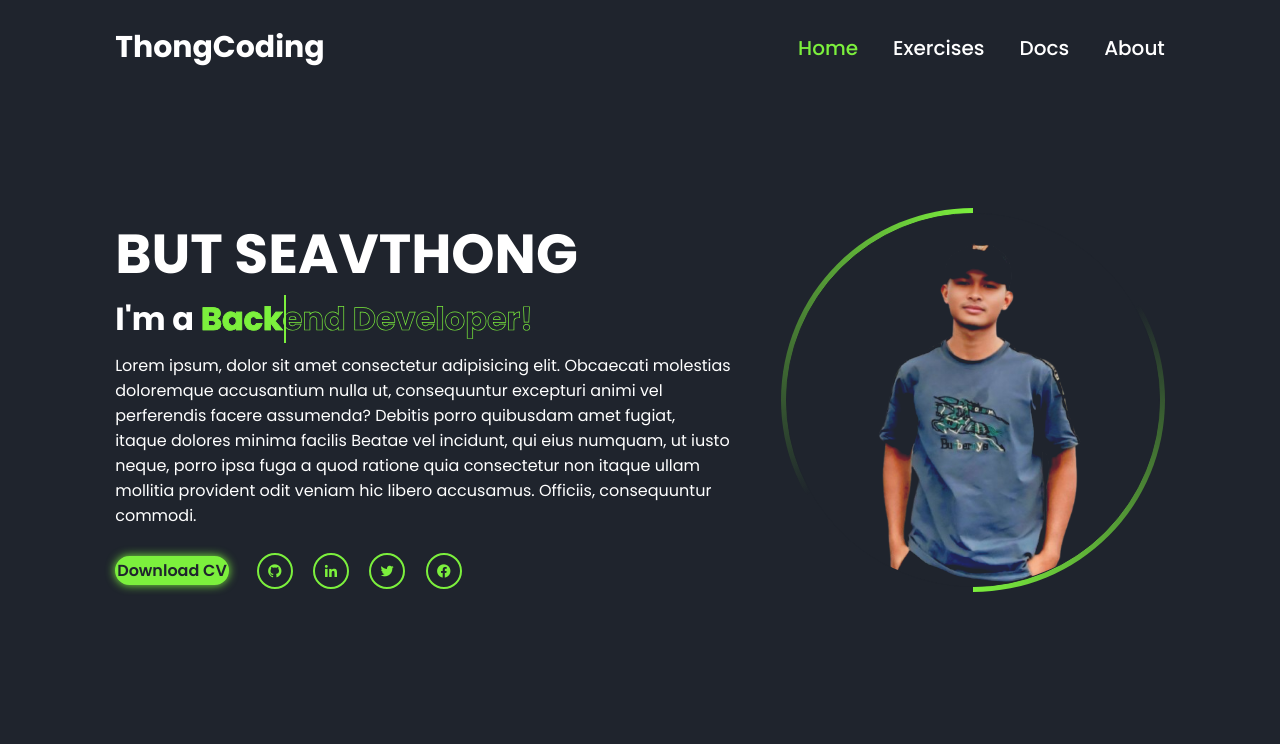
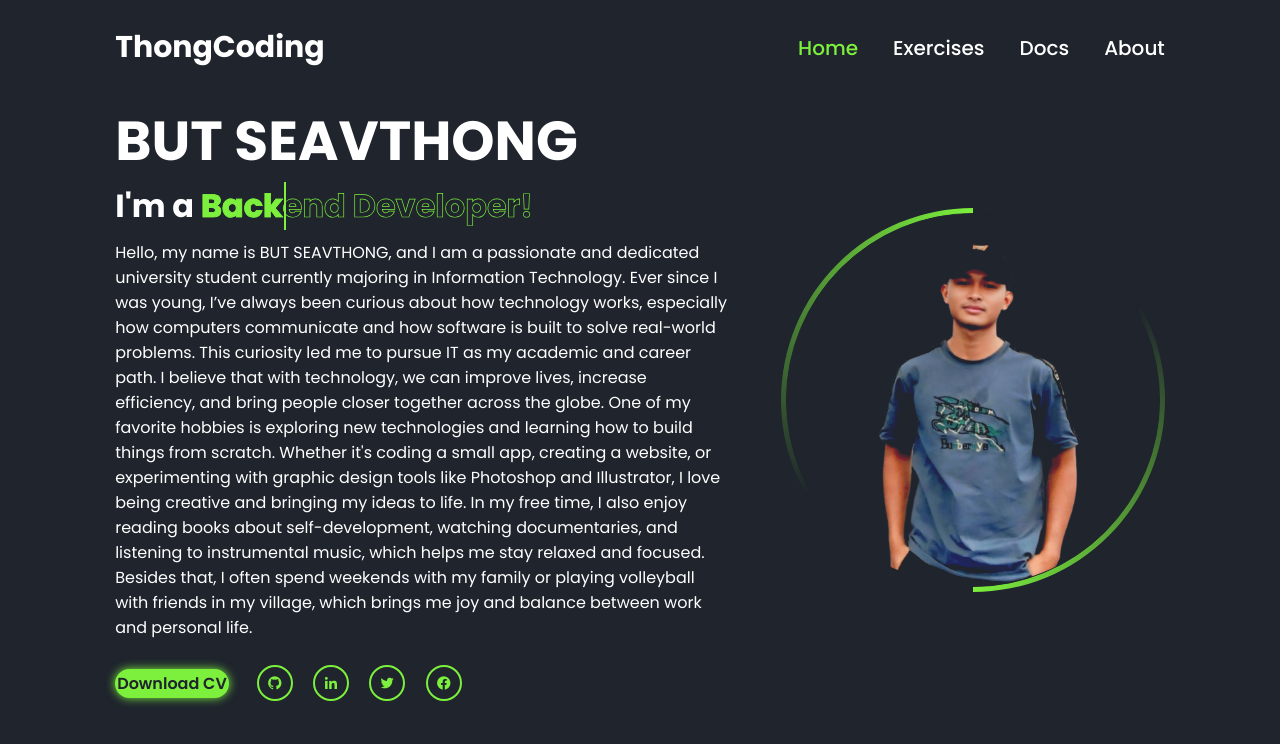
Before and after one commit to ThongFederline/BUT_SEAVTHONG_WEB003, a plain HTML site: page Pages/about.html in a window 1280 px wide. Drawn offline with nearby package versions, Linux system fonts and the light colour scheme; a web font is replaced by a local one.

Commit message:
Third commit

```diff
--- a/Pages/about.html
+++ b/Pages/about.html
@@ -45,12 +45,12 @@
             <span style="--i:1" data-text="Designer">Designer</span>
             </h2>
 
-            <p>Lorem ipsum, dolor sit amet consectetur adipisicing elit.
-                Obcaecati molestias doloremque accusantium nulla ut,
-                consequuntur excepturi animi vel perferendis facere assumenda?
-                Debitis porro quibusdam amet fugiat, itaque dolores minima facilis Beatae vel incidunt,
-             qui eius numquam, ut iusto neque, porro ipsa fuga a quod ratione quia consectetur
-             non itaque ullam mollitia provident odit veniam hic libero accusamus. Officiis, consequuntur commodi.
+            <p>Hello, my name is BUT SEAVTHONG, and I am a passionate and dedicated university student currently majoring in Information Technology.
+                 Ever since I was young, I’ve always been curious about how technology works,
+                 especially how computers communicate and how software is built to solve real-world problems. This curiosity led me to pursue IT as my academic and career path.
+                  I believe that with technology, we can improve lives, increase efficiency,
+                   and bring people closer together across the globe.
+                   One of my favorite hobbies is exploring new technologies and learning how to build things from scratch. Whether it's coding a small app, creating a website, or experimenting with graphic design tools like Photoshop and Illustrator, I love being creative and bringing my ideas to life. In my free time, I also enjoy reading books about self-development, watching documentaries, and listening to instrumental music, which helps me stay relaxed and focused. Besides that, I often spend weekends with my family or playing volleyball with friends in my village, which brings me joy and balance between work and personal life.
             </p>
             <div class="btn-sci">
                 <a href="#" class="btn">Download CV</a>
```
